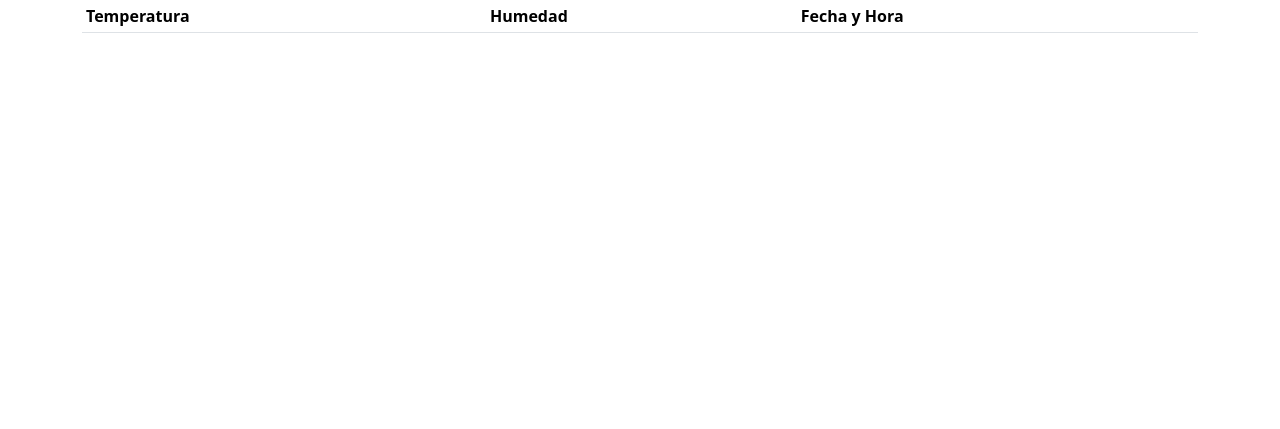
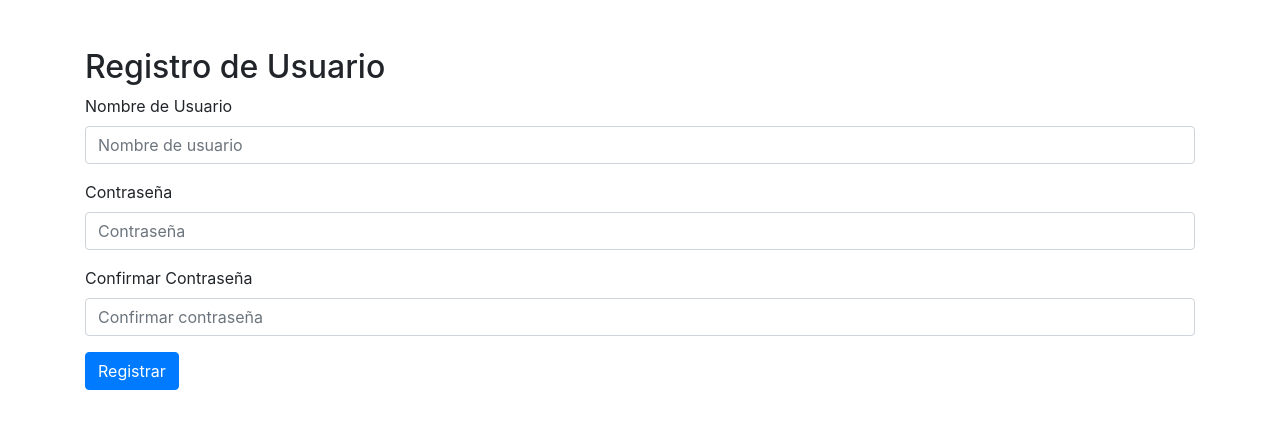
Before and after one commit to Emanuel12042003/Trevi-o, a Flask app: page / in a window 1280 px wide. Shown: the top 429 px of the page. Run offline with Flask 3, Linux system fonts and the light colour scheme; data that the repository does not hold is empty; some libraries are stand-ins or nearby versions.

Commit message:
Update app.html

```diff
--- a/templates/app.html
+++ b/templates/app.html
@@ -3,84 +3,66 @@
 <head>
     <meta charset="UTF-8">
     <meta name="viewport" content="width=device-width, initial-scale=1.0">
+    <title>Registro de Usuario</title>
 
-    <link href="https://cdn.jsdelivr.net/npm/bootstrap@5.3.3/dist/css/bootstrap.min.css" rel="stylesheet" integrity="sha384-QWTKZyjpPEjISv5WaRU9OFeRpok6YctnYmDr5pNlyT2bRjXh0JMhjY6hW+ALEwIH" crossorigin="anonymous">
-
-    <script src="https://code.jquery.com/jquery-3.7.1.min.js" integrity="sha256-/JqT3SQfawRcv/BIHPThkBvs0OEvtFFmqPF/lYI/Cxo=" crossorigin="anonymous"></script>
-
-    <script src="https://js.pusher.com/8.2.0/pusher.min.js"></script>
-
-    <title>App</title>
+    <!-- Añadir Bootstrap y jQuery -->
+    <link rel="stylesheet" href="https://stackpath.bootstrapcdn.com/bootstrap/4.3.1/css/bootstrap.min.css">
+    <script src="https://code.jquery.com/jquery-3.3.1.min.js"></script>
+    <script src="https://cdn.jsdelivr.net/jquery.validation/1.19.0/jquery.validate.min.js"></script>
 </head>
 <body>
-    <div class="container">
-      <table class="table table-sm">
-        <thead>
-          <tr>
-            <th>Temperatura</th>
-            <th>Humedad</th>
-            <th>Fecha y Hora</th>
-          </tr>
-        </thead>
-        <tbody id="tbodyTemperaturaHumedad"></tbody>
-      </table>
+    <div class="container mt-5">
+        <h2>Registro de Usuario</h2>
+        <form id="registro-form" method="POST" action="/registrar">
+            <div class="form-group">
+                <label for="Nombre_Usuario">Nombre de Usuario</label>
+                <input type="text" class="form-control" id="Nombre_Usuario" name="Nombre_Usuario" required minlength="5" maxlength="20" pattern="[A-Za-z0-9]+" title="Solo letras y números, sin espacios ni caracteres especiales" placeholder="Nombre de usuario">
+            </div>
+            <div class="form-group">
+                <label for="contrasena">Contraseña</label>
+                <input type="password" class="form-control" id="contrasena" name="contrasena" required minlength="8" maxlength="20" placeholder="Contraseña">
+            </div>
+            <div class="form-group">
+                <label for="confirmar_contrasena">Confirmar Contraseña</label>
+                <input type="password" class="form-control" id="confirmar_contrasena" name="confirmar_contrasena" required placeholder="Confirmar contraseña">
+            </div>
+            <button type="submit" class="btn btn-primary">Registrar</button>
+        </form>
     </div>
 
-    <script src="https://cdn.jsdelivr.net/npm/bootstrap@5.3.3/dist/js/bootstrap.bundle.min.js" integrity="sha384-YvpcrYf0tY3lHB60NNkmXc5s9fDVZLESaAA55NDzOxhy9GkcIdslK1eN7N6jIeHz" crossorigin="anonymous"></script>
+    <script>
+        // Validación del formulario con jQuery Validation
+        $("#registro-form").validate({
+            rules: {
+                contrasena: {
+                    required: true,
+                    minlength: 8,
+                    maxlength: 20
+                },
+                confirmar_contrasena: {
+                    equalTo: "#contrasena"
+                }
+            },
+            messages: {
+                Nombre_Usuario: {
+                    required: "Este campo es obligatorio.",
+                    minlength: "El nombre de usuario debe tener al menos 5 caracteres.",
+                    maxlength: "El nombre de usuario no puede tener más de 20 caracteres.",
+                    pattern: "El nombre de usuario solo puede contener letras y números, sin espacios ni caracteres especiales."
+                },
+                contrasena: {
+                    required: "La contraseña es obligatoria.",
+                    minlength: "La contraseña debe tener al menos 8 caracteres.",
+                    maxlength: "La contraseña no puede tener más de 20 caracteres."
+                },
+                confirmar_contrasena: {
+                    equalTo: "Las contraseñas no coinciden."
+                }
+            }
+        });
+    </script>
 
-    <script>
-        window.addEventListener("load", function (event) {
-            // Realizamos un SELECT a la BD con FLASK y lo imprimimos en el TBODY
-            function buscar() {
-                $.get("/buscar", function (respuesta) {
-                    // Imprimimos la respuesta de FLASK con SELECT para saber cómo acceder a cada valor y colocarlos en el TBODY
-                    // console.log(respuesta)
-
-                    $("#tbodyTemperaturaHumedad").html("")
-
-                    for (var x in respuesta) {
-                        var temperaturaHumedad = respuesta[x]
-                        $("#tbodyTemperaturaHumedad").append(`<tr>
-                            <td>${temperaturaHumedad[1]}</td>
-                            <td>${temperaturaHumedad[2]}</td>
-                            <td>${temperaturaHumedad[3]}</td>
-                        </tr>`)
-                    }
-                })
-            }
-
-            buscar()
-
-            Pusher.logToConsole = true
-
-            var pusher = new Pusher("2df86616075904231311", {
-                cluster: "us2"
-            })
-
-            // Canal ---> Donde se concentran los hilos con los clientes conectados
-            var channel = pusher.subscribe("canalRegistrosTemperaturaHumedad");
-
-            // Evento --> El código que se accionará con la información enviada o el uso del canal
-            channel.bind("registroTemperaturaHumedad", function (temperaturaHumedad) {
-                // 1. Notificar el evento
-                // alert("Ocurrió el evento")
-
-                // 2. Recibir información enviada en el evento
-                // console.log(temperaturaHumedad)
-
-                // 3. Trabajar información enviada por el evento
-                /**
-                $("#tbodyTemperaturaHumedad").prepend(`<tr>
-                    <td>${temperaturaHumedad.temperatura}</td>
-                    <td>${temperaturaHumedad.humedad}</td>
-                    <td></td>
-                </tr>`)
-                */
-
-                // 4. Mandar a llamar otro código luego del evento
-                buscar()
-            })
-        })
-    </script>
+    <!-- Añadir Bootstrap JS -->
+    <script src="https://stackpath.bootstrapcdn.com/bootstrap/4.3.1/js/bootstrap.min.js"></script>
 </body>
 </html>
```
